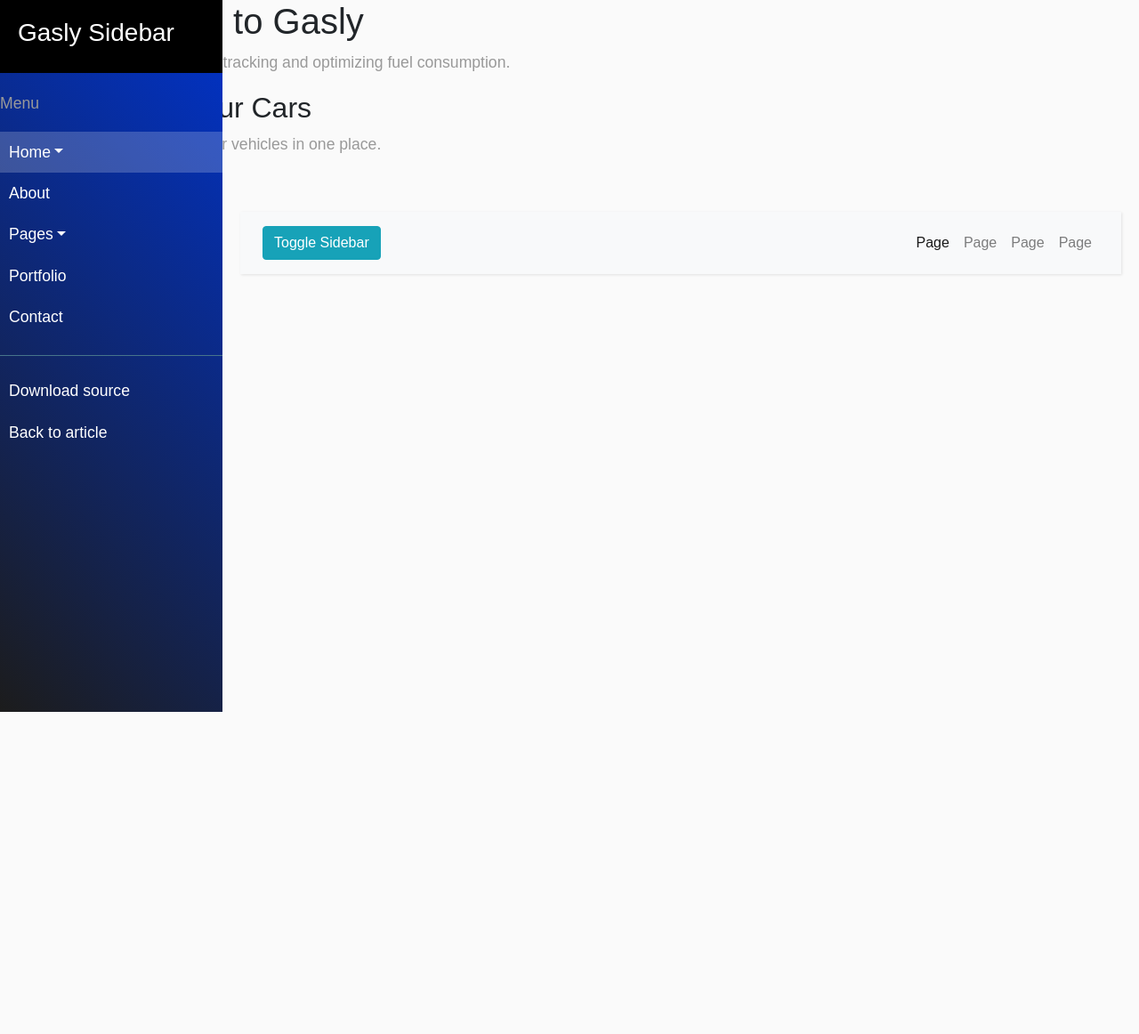
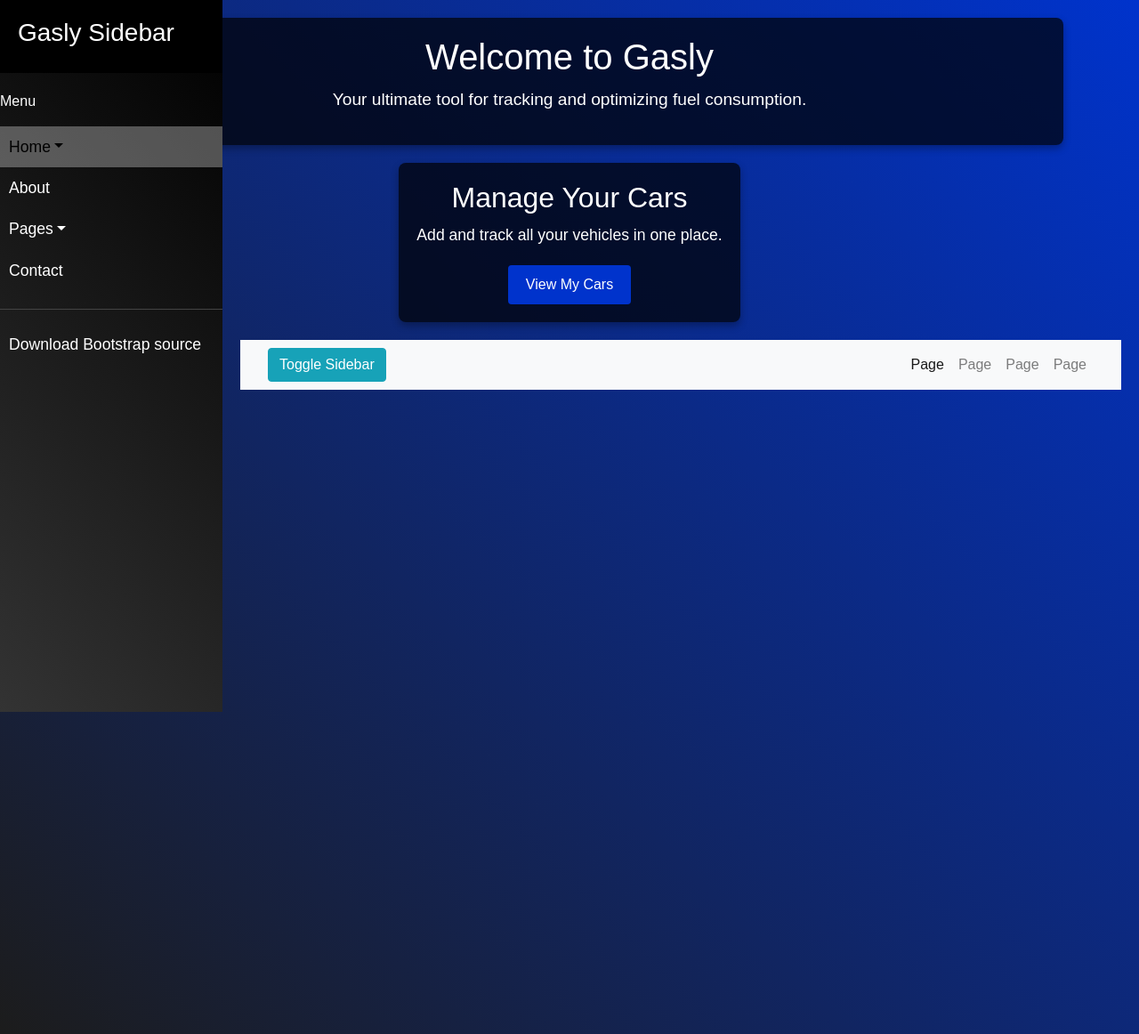
Before and after one commit to carlgabrielDP4/GasManagerApp, a Flask app: page /gasly in a window 1280 px wide. Shown: the whole page at 89% size. Before the commit the page ends 800 px from the top, so only its background shows below. Run offline with Flask 3, Linux system fonts and the light colour scheme; some libraries are stand-ins or nearby versions.

Commit message:
fixed sidebar styling and main screen for gaslyMain

```diff
--- a/static/css/gaslyMain.css
+++ b/static/css/gaslyMain.css
@@ -1,44 +1,79 @@
+/* stuff on the main page NOT SIDEBAR */
 body {
     font-family: 'Poppins', sans-serif;
-    background: #fafafa;
+    background: linear-gradient(45deg, #1c1c1c, #0033cc);
+    color: #fff;
 }
 
-p {
-    font-size: 1.1em;
-    font-weight: 300;
-    line-height: 1.7em;
-    color: #999;
+.container {
+    margin-top: 20px;
 }
 
-a,
-a:hover,
-a:focus {
-    color: inherit;
-    text-decoration: none;
-    transition: all 0.3s;
+.header {
+    background: rgba(0, 0, 0, 0.7); /* Dark background with transparency */
+    padding: 20px;
+    border-radius: 8px;
+    box-shadow: 0 4px 8px rgba(0, 0, 0, 0.3);
+    text-align: center;
 }
 
-.navbar {
-    padding: 15px 10px;
-    background: #fff;
-    border: none;
-    border-radius: 0;
-    margin-bottom: 40px;
-    box-shadow: 1px 1px 3px rgba(0, 0, 0, 0.1);
+.header h1 {
+    font-size: 2.5em;
+    margin-bottom: 10px;
 }
 
-.line {
-    width: 100%;
-    height: 1px;
-    border-bottom: 1px dashed #ddd;
-    margin: 40px 0;
+.header p {
+    font-size: 1.2em;
 }
 
-/* Sidebar styling */
+.features {
+    display: flex;
+    justify-content: center;
+    align-items: center;
+    margin-top: 20px;
+}
+
+.feature-card {
+    background: rgba(0, 0, 0, 0.7); /* Dark background with transparency */
+    padding: 20px;
+    border-radius: 8px;
+    box-shadow: 0 4px 8px rgba(0, 0, 0, 0.3);
+    text-align: center;
+    max-width: 400px; /* Set a max width */
+    margin: 0 auto; /* Center the card */
+}
+
+.feature-card h2 {
+    font-size: 2em;
+    margin-bottom: 10px;
+}
+
+.feature-card p {
+    font-size: 1.1em;
+    margin-bottom: 20px;
+}
+
+.feature-card .button {
+    background: #0033cc; /* Button background color */
+    color: #fff; /* Button text color */
+    padding: 10px 20px;
+    border: none;
+    border-radius: 4px;
+    text-decoration: none;
+    display: inline-block;
+}
+
+.feature-card .button:hover {
+    background: #1a1a1a; /* Darker color on hover */
+}
+
+
+
+/* sidebar shits */
 #sidebar {
     min-width: 250px;
     max-width: 250px;
-    background: linear-gradient(45deg, #1c1c1c, #0033cc);
+    background: linear-gradient(45deg, #333, #000); /* Grey to black gradient */
     color: #fff;
     transition: all 0.3s;
     position: fixed;
@@ -50,12 +85,12 @@ a:focus {
 
 #sidebar .sidebar-header {
     padding: 20px;
-    background: black;
+    background: #000; /* Solid black */
 }
 
 #sidebar ul.components {
     padding: 20px 0;
-    border-bottom: 1px solid #47748b;
+    border-bottom: 1px solid #444; /* Dark grey border */
 }
 
 #sidebar ul li a {
@@ -67,12 +102,14 @@ a:focus {
 }
 
 #sidebar ul li a:hover {
-    background: rgba(255, 255, 255, 0.2); /* Light transparent background on hover */
+    color: #000; /* Dark text color on hover */
+    background: rgba(255, 255, 255, 0.3); /* Light transparent background on hover */
 }
 
 #sidebar ul li.active>a,
 a[aria-expanded="true"] {
-    background: rgba(255, 255, 255, 0.2); /* Light transparent background for active/expanded items */
+    color: #000; /* Dark text color for active/expanded items */
+    background: rgba(255, 255, 255, 0.3); /* Light transparent background for active/expanded items */
 }
 
 /* Content area */
@@ -86,7 +123,6 @@ a[aria-expanded="true"] {
 #sidebar.active {
     margin-left: -250px;
 }
-
 
 /* Hide navbar */
 .navbar.d-none {
--- a/templates/navbar.html
+++ b/templates/navbar.html
@@ -24,13 +24,12 @@
                     <li><a href="#">Page 3</a></li>
                 </ul>
             </li>
-            <li><a href="#">Portfolio</a></li>
+
             <li><a href="#">Contact</a></li>
         </ul>
 
         <ul class="list-unstyled CTAs">
-            <li><a href="https://bootstrapious.com/tutorial/files/sidebar.zip" class="download">Download source</a></li>
-            <li><a href="https://bootstrapious.com/p/bootstrap-sidebar" class="article">Back to article</a></li>
+            <li><a href="https://bootstrapious.com/tutorial/files/sidebar.zip" class="download">Download Bootstrap source</a></li>
         </ul>
     </nav>
 
```
